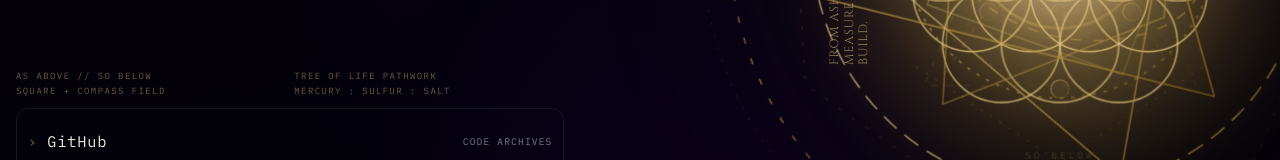
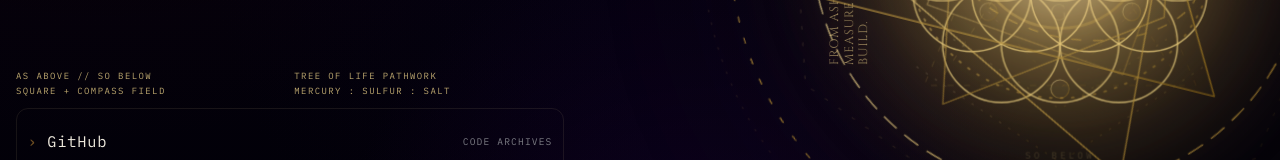
Before and after one commit to chernandez7/chrishernandez.io, a Next.js app: page / in a window 1280 px wide. Shown: the part 458-618 px from the top of the page. Built offline with nearby package versions, Linux system fonts and the light colour scheme.

Commit message:
fix: improve accessibility focus and keyboard flow

```diff
--- a/app/page.tsx
+++ b/app/page.tsx
@@ -539,7 +539,8 @@ export default function Home() {
           href="https://milodges.com/"
           target="_blank"
           rel="noreferrer noopener"
-          aria-label="MILodges — Open from sanctuary"
+          tabIndex={-1}
+          aria-hidden="true"
         />
         <svg
           className="corner-rays"
--- a/styles/globals.css
+++ b/styles/globals.css
@@ -309,6 +309,12 @@ svg {
   transform: scale(1.1);
 }
 
+.corner-mark:focus-visible {
+  outline: 2px solid rgba(241, 214, 140, 0.9);
+  outline-offset: 4px;
+  border-radius: 6px;
+}
+
 .corner-mark svg {
   width: 100%;
   height: 100%;
@@ -671,8 +677,8 @@ svg {
   font-size: 0.56rem;
   letter-spacing: 0.16em;
   text-transform: uppercase;
-  color: rgba(241, 214, 140, 0.72);
-  opacity: 0.6;
+  color: rgba(241, 214, 140, 0.9);
+  opacity: 0.86;
   animation: occultBlink 9s steps(1) infinite;
 }
 
@@ -1807,10 +1813,10 @@ svg {
 }
 
 @keyframes occultBlink {
-  0%, 79%, 100% { opacity: 0.55; transform: translateX(0); }
-  81% { opacity: 0.95; transform: translateX(3px); }
-  82% { opacity: 0.4; transform: translateX(-2px); }
-  83% { opacity: 0.82; transform: translateX(0); }
+  0%, 79%, 100% { opacity: 0.82; transform: translateX(0); }
+  81% { opacity: 1; transform: translateX(3px); }
+  82% { opacity: 0.74; transform: translateX(-2px); }
+  83% { opacity: 0.92; transform: translateX(0); }
 }
 
 @keyframes treeSpin {
```
